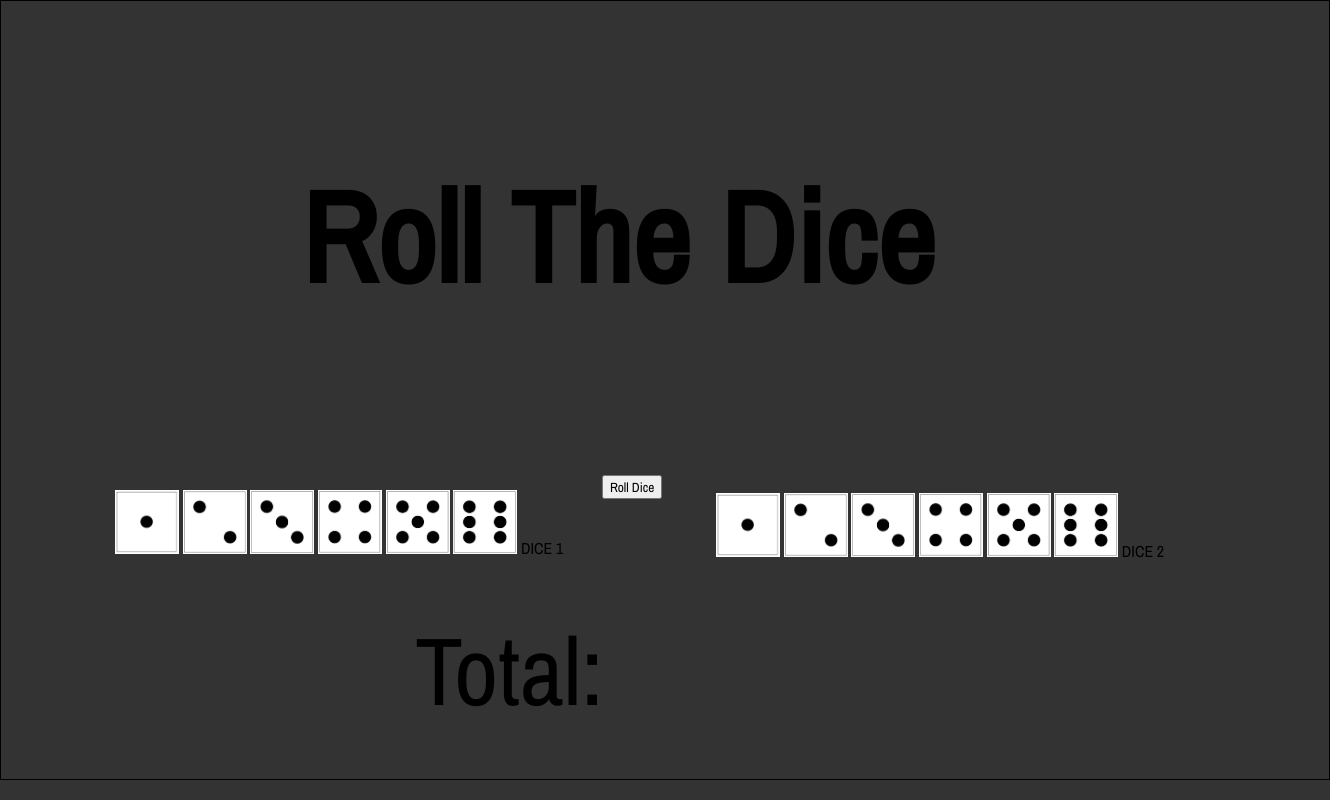
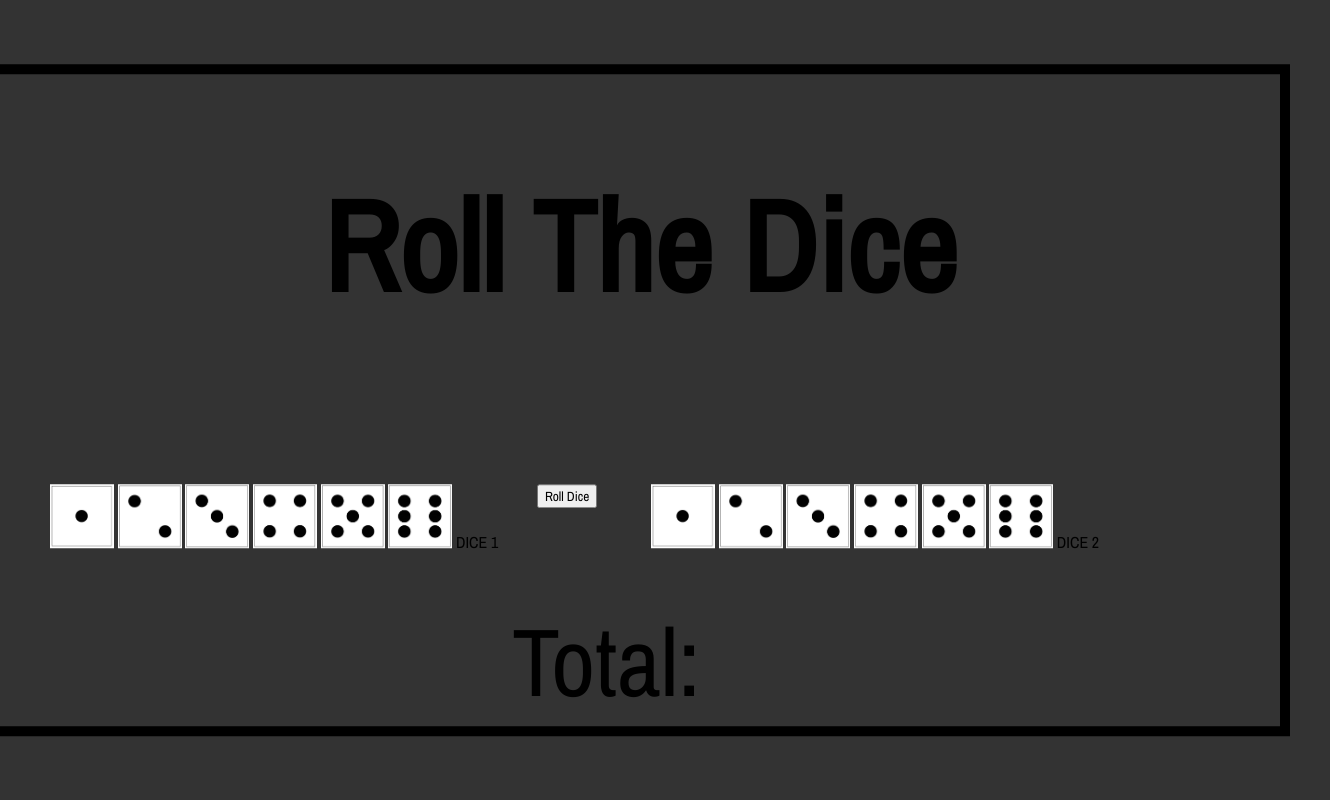
Before and after one commit to GreyRomuluz/Dice-Roll, a plain HTML site: page index.html in a window 1280 px wide. Shown: the whole page, 1330 px wide, since content can reach past the window. Drawn offline with nearby package versions, Linux system fonts and the light colour scheme.

Commit message:
Alignment
Aligned box contents

```diff
--- a/site.css
+++ b/site.css
@@ -7,19 +7,22 @@
 body{
 	width: 100%;
 	height: 100%;
-	margin: 0;
-	padding: 0;
 	background-color: #333333;
+	margin: 0px;
+	padding: 0px;
 }
 
 /*Sets the main size for the app holder*/
 .diceAppHolder{
-	width: 1200px;
-	height: 650px;
-	border: 1px solid black;
-	margin: auto;
-	padding: 5%;
-	position: relative;
+	border: 10px solid black;
+	width: 1280px;
+	position: fixed;
+  top: 50%;
+  left: 50%;
+  /* bring your own prefixes */
+  transform: translate(-50%, -50%);
+
+
 
 }
 canvas {
@@ -33,8 +36,7 @@ canvas {
 /*Sets the title*/
 h1 {
 	font-size: 128px;
-	margin-left: 236px;
-	margin-right: 236px;
+	text-align: center;
 }
 
 /*This holds the main button used to run the app*/
@@ -57,7 +59,6 @@ margin: inherit;
 .diceHolderDice1 {
 	display: inline-block;
 	margin-left: 50px;
-	margin-top: 15px;
 	vertical-align: top;
 }
 
@@ -65,14 +66,13 @@ margin: inherit;
 .diceHolderDice2{
 	display: inline-block;
 	margin-left: 50px;
-	margin-top: 18px;
 	vertical-align: top;
 }
 
 /*This is the span that holds the total of the two dice rolled*/
 .totalNumber{
 	font-size: 96px;
-	margin-left: 350px;
+	margin-left: 40%;
 }
 
 /*Ths following sets the size of each dice image*/
```
